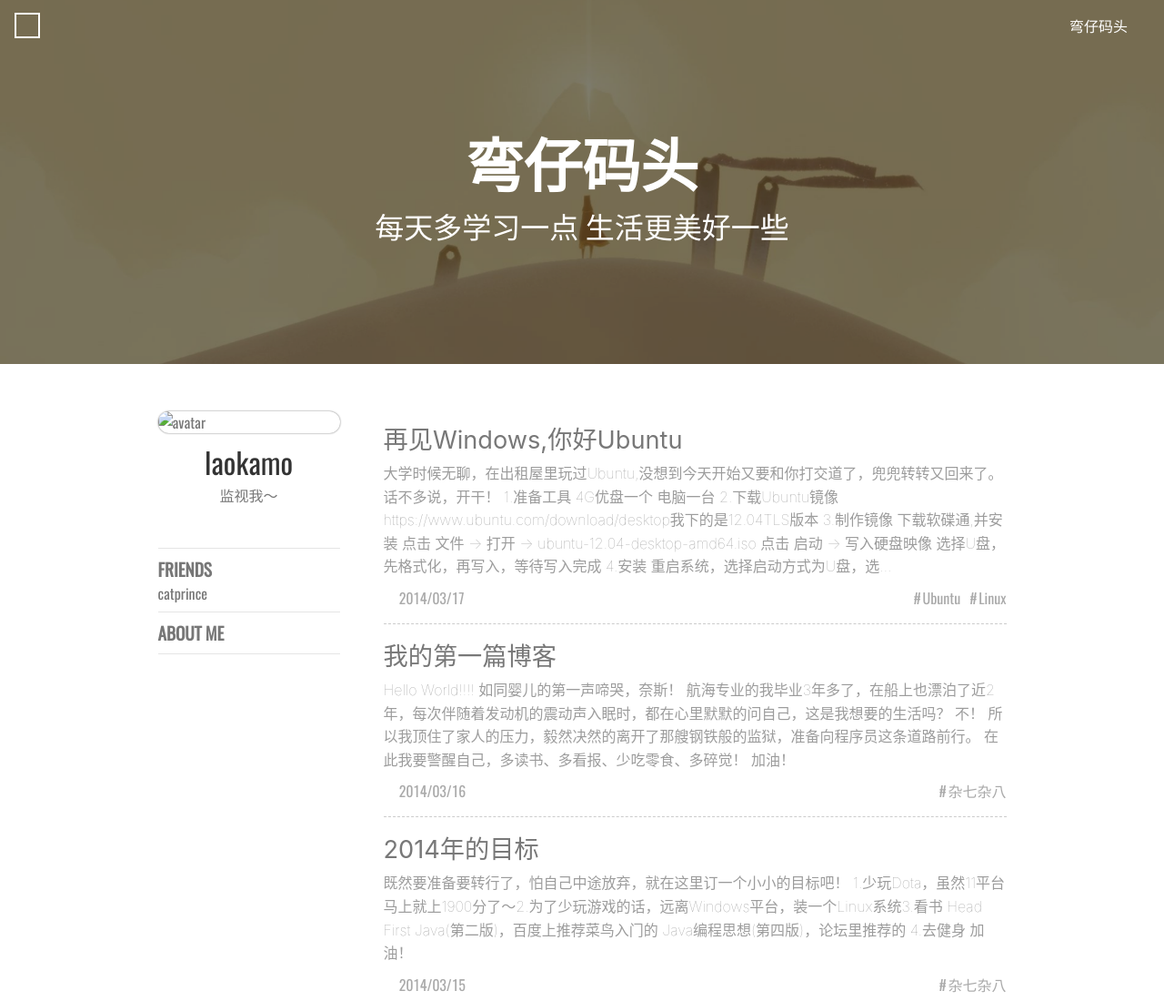
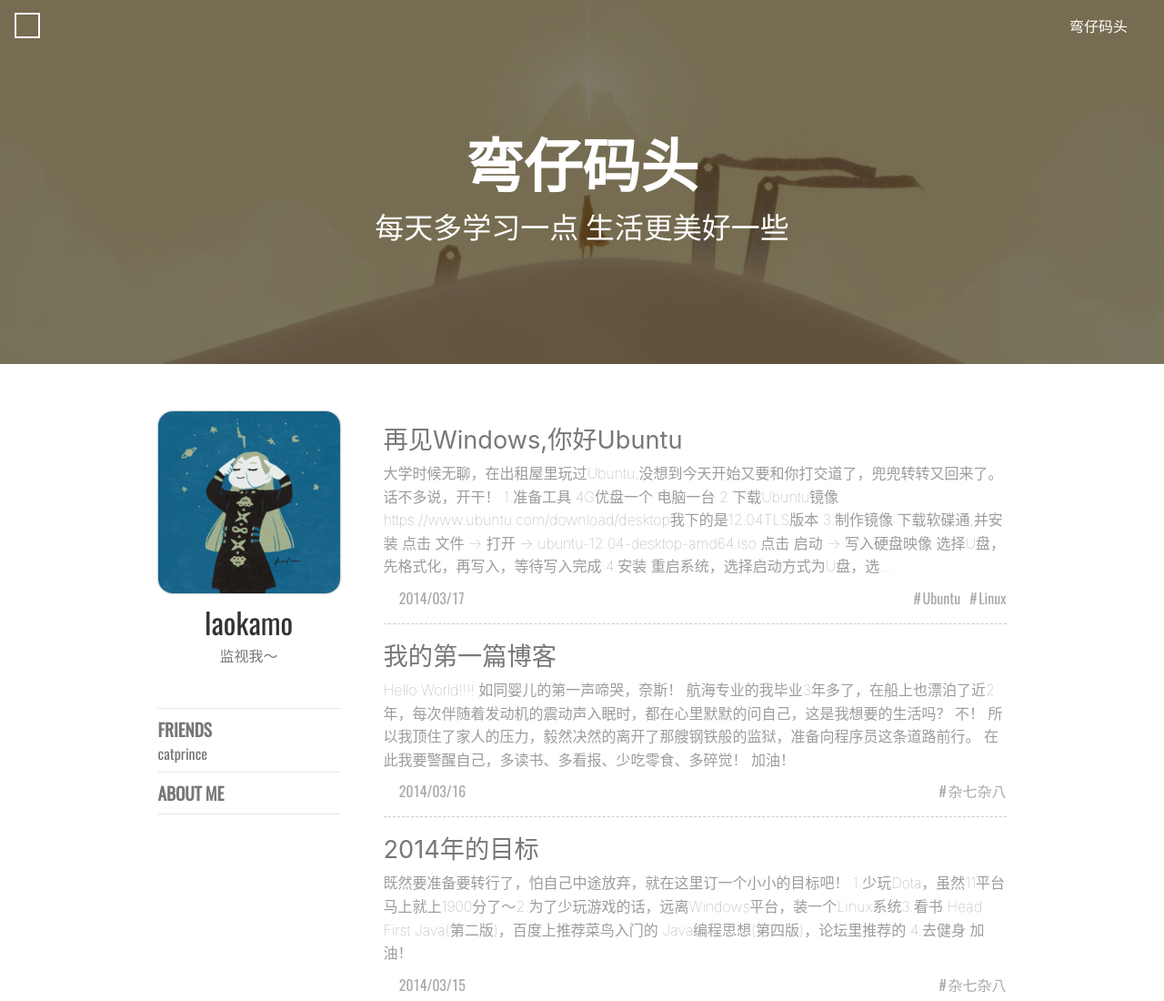
Before and after one commit to laokamo/laokamo.github.io, a plain HTML site: page index.html in a window 1280 px wide. Shown: the top 1100 px of the page at 91% size. Drawn offline with nearby package versions, Linux system fonts and the light colour scheme; some packages are replaced by stand-ins of ours; a script that the page names is missing; a web font is replaced by a local one.

Commit message:
Site updated: 2019-02-22 15:09:05

```diff
--- a/index.html
+++ b/index.html
@@ -488,7 +488,7 @@ Java编程思想(第四版)，论坛里推荐的
             <!-- profile -->
 
             <div class="profile">
-    <img class="profile-avatar" alt="avatar" src="/avatar/jojo.jpg">
+    <img class="profile-avatar" alt="avatar" src="/avatar/jojo.png">
     <div class="profile-name">laokamo</div>
 
     <div class="profile-signature">
```
